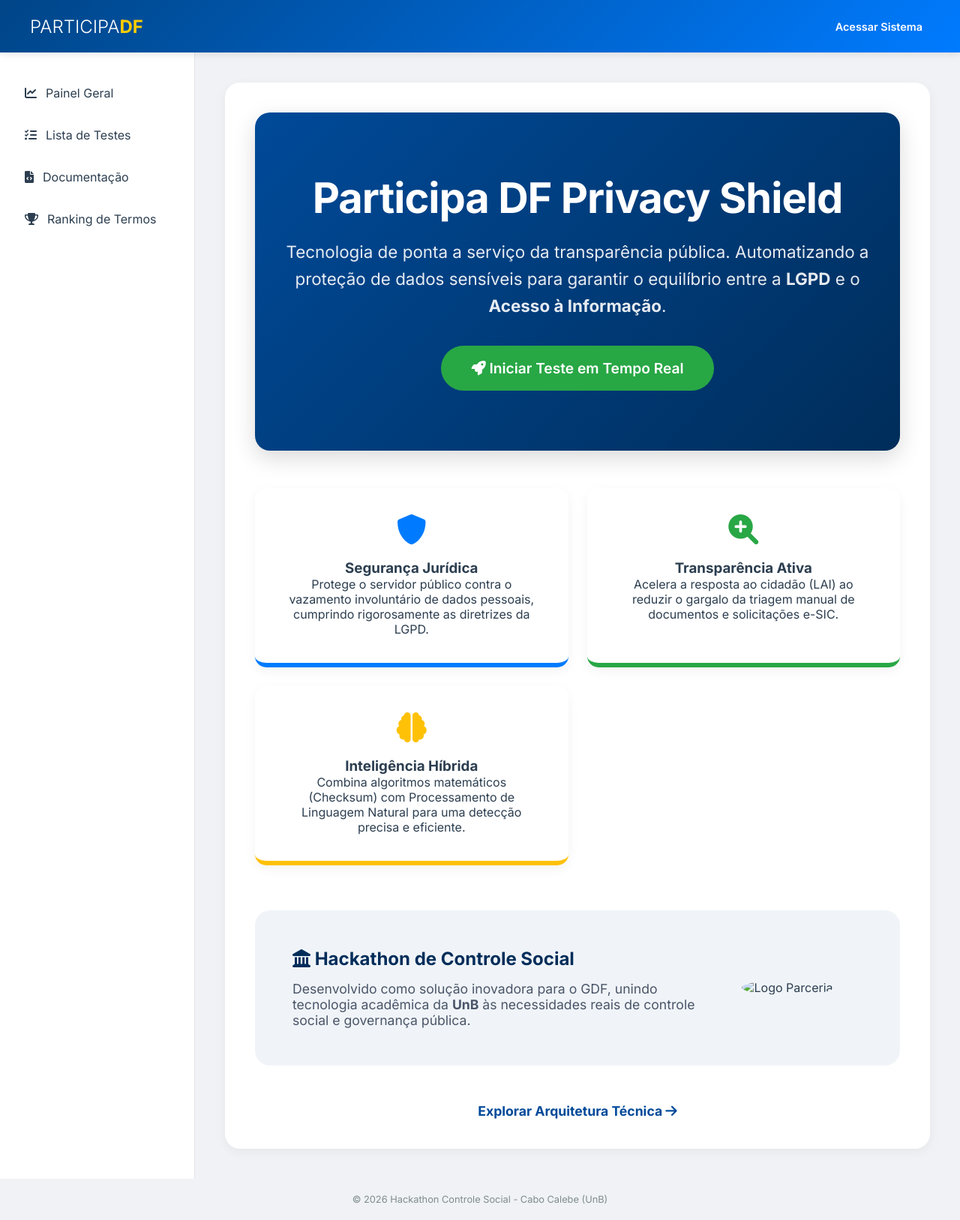
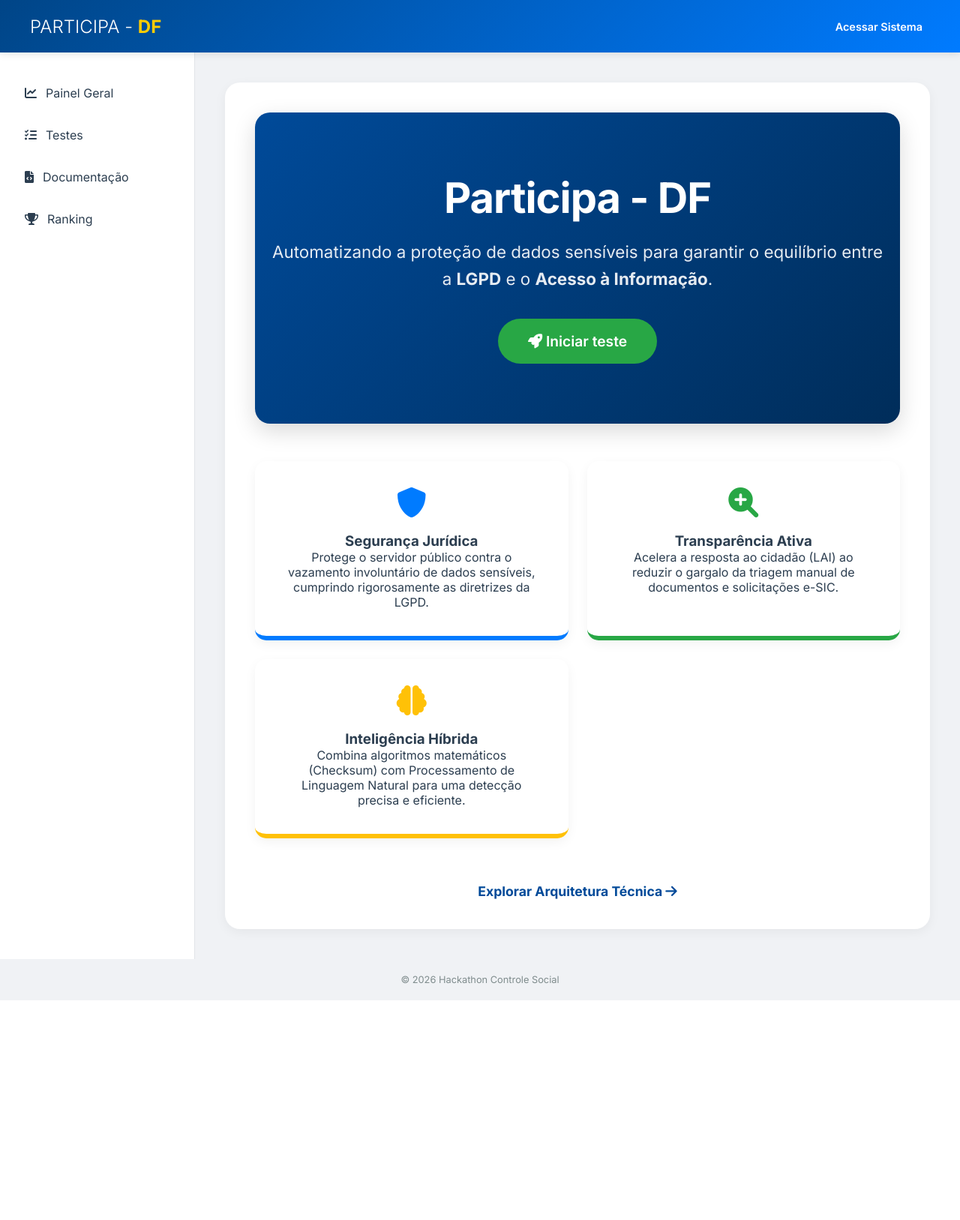
Before and after one commit to KD-Devz/Hackathon_Controle_Social_Desafio_Participa_DF, a Flask app: page / in a window 1280 px wide. Shown: the whole page at 75% size. After the commit the page ends 1334 px from the top, so only its background shows below. Run offline with Flask 3, Linux system fonts and the light colour scheme; parts of the project's set-up code (start-up, migrations or seed data) failed here and were passed over; some libraries are stand-ins or nearby versions.

Commit message:
novos parametros

```diff
--- a/templates/base.html
+++ b/templates/base.html
@@ -2,7 +2,7 @@
 <html lang="pt-br">
 <head>
     <meta charset="utf-8">
-    <title>{% block title %}Participa DF | Controle Social{% endblock %}</title>
+    <title>{% block title %} Participa DF | Controle Social {% endblock %}</title>
     <meta name="viewport" content="width=device-width,initial-scale=1">
 
     <link rel="preconnect" href="https://fonts.googleapis.com">
@@ -20,7 +20,7 @@
     <header class="navbar">
         <div class="navbar-brand">
             <i class="fas fa-shield-halved"></i>
-            <span>PARTICIPA<strong>DF</strong></span>
+            <span> PARTICIPA - <strong>DF</strong></span>
         </div>
 
         <div class="navbar-user">
@@ -55,13 +55,13 @@
                     <i class="fas fa-chart-line"></i> Painel Geral
                 </a>
                 <a href="{{ url_for('lista_de_testes.pagina_testes') }}" class="nav-item">
-                    <i class="fas fa-list-check"></i> Lista de Testes
+                    <i class="fas fa-list-check"></i> Testes
                 </a>
                 <a href="{{ url_for('documentacao.pagina_documentacao') }}" class="nav-item">
                     <i class="fas fa-file-code"></i> Documentação
                 </a>
                 <a href="{{ url_for('ranking_de_testes.pagina_ranking_de_testes') }}" class="nav-item">
-                    <i class="fas fa-trophy"></i> Ranking de Termos
+                    <i class="fas fa-trophy"></i> Ranking
                 </a>
 
                 {% if session.get('user_id') %}
@@ -102,11 +102,9 @@
         </main>
     </div>
 
-    <footer class="footer" style="text-align: center; padding: 20px; color: var(--text-muted); font-size: 0.8rem;">
-        <p>&copy; 2026 Hackathon Controle Social - Cabo Calebe (UnB)</p>
+   <footer class="footer" style="text-align: center; padding: 20px; color: var(--text-muted); font-size: 0.8rem;">
+        <p>&copy; 2026 Hackathon Controle Social </p>
     </footer>
-</div>
-
 {% block scripts %}{% endblock %}
 </body>
 </html>
--- a/templates/pagina_index.html
+++ b/templates/pagina_index.html
@@ -1,16 +1,16 @@
 {% extends "base.html" %}
 
-{% block title %}Participa DF - Privacy Shield{% endblock %}
+{% block title %} Participa DF {% endblock %}
 
 {% block main %}
 <div class="hero-landing" style="text-align: center; padding: 80px 20px; background: linear-gradient(135deg, #004a99 0%, #002d5a 100%); color: white; border-radius: 20px; margin-bottom: 50px; box-shadow: 0 10px 30px rgba(0,0,0,0.15);">
-    <h1 style="font-size: 3.5rem; font-weight: 800; margin-bottom: 20px; letter-spacing: -1px;">Participa DF Privacy Shield</h1>
+    <h1 style="font-size: 3.5rem; font-weight: 800; margin-bottom: 20px; letter-spacing: -1px;">Participa - DF</h1>
     <p style="font-size: 1.4rem; max-width: 850px; margin: 0 auto 35px; line-height: 1.6; opacity: 0.9;">
-        Tecnologia de ponta a serviço da transparência pública. Automatizando a proteção de dados sensíveis para garantir o equilíbrio entre a <strong>LGPD</strong> e o <strong>Acesso à Informação</strong>.
+        Automatizando a proteção de dados sensíveis para garantir o equilíbrio entre a <strong>LGPD</strong> e o <strong>Acesso à Informação</strong>.
     </p>
     <div class="cta-group">
         <a href="{{ url_for('auth.login') }}" class="btn-primary" style="padding: 18px 40px; font-size: 1.2rem; background: #28a745; border-radius: 50px; text-decoration: none; display: inline-block; transition: transform 0.2s;">
-            <i class="fas fa-rocket"></i> Iniciar Teste em Tempo Real
+            <i class="fas fa-rocket"></i> Iniciar teste
         </a>
     </div>
 </div>
@@ -19,7 +19,7 @@
     <div class="card" style="padding: 35px; border-radius: 15px; background: #fff; box-shadow: 0 5px 15px rgba(0,0,0,0.05); border-bottom: 6px solid #007bff;">
         <i class="fas fa-shield-alt" style="font-size: 2.5rem; color: #007bff; margin-bottom: 20px;"></i>
         <h3>Segurança Jurídica</h3>
-        <p>Protege o servidor público contra o vazamento involuntário de dados pessoais, cumprindo rigorosamente as diretrizes da LGPD.</p>
+        <p>Protege o servidor público contra o vazamento involuntário de dados sensíveis, cumprindo rigorosamente as diretrizes da LGPD.</p>
     </div>
 
     <div class="card" style="padding: 35px; border-radius: 15px; background: #fff; box-shadow: 0 5px 15px rgba(0,0,0,0.05); border-bottom: 6px solid #28a745;">
@@ -35,16 +35,6 @@
     </div>
 </div>
 
-<div class="event-banner" style="background: #f0f4f8; padding: 50px; border-radius: 20px; display: flex; align-items: center; justify-content: space-between; flex-wrap: wrap;">
-    <div style="flex: 1; min-width: 300px;">
-        <h2 style="color: #002d5a; margin-bottom: 15px;"><i class="fas fa-landmark"></i> Hackathon de Controle Social</h2>
-        <p style="font-size: 1.1rem; color: #4a5568;">Desenvolvido como solução inovadora para o GDF, unindo tecnologia acadêmica da <strong>UnB</strong> às necessidades reais de controle social e governança pública.</p>
-    </div>
-    <div style="flex: 0 0 200px; text-align: center;">
-        <img src="https://via.placeholder.com/150x150?text=UnB+GDF" alt="Logo Parceria" style="max-width: 100%; border-radius: 50%;">
-    </div>
-</div>
-
 <div style="text-align: center; margin-top: 50px;">
     <a href="{{ url_for('documentacao.pagina_documentacao') }}" style="text-decoration: none; color: #004a99; font-weight: 700; font-size: 1.1rem;">
         Explorar Arquitetura Técnica <i class="fas fa-arrow-right"></i>
```
Also changed, not shown: dados/banco.db, 1 other file.
